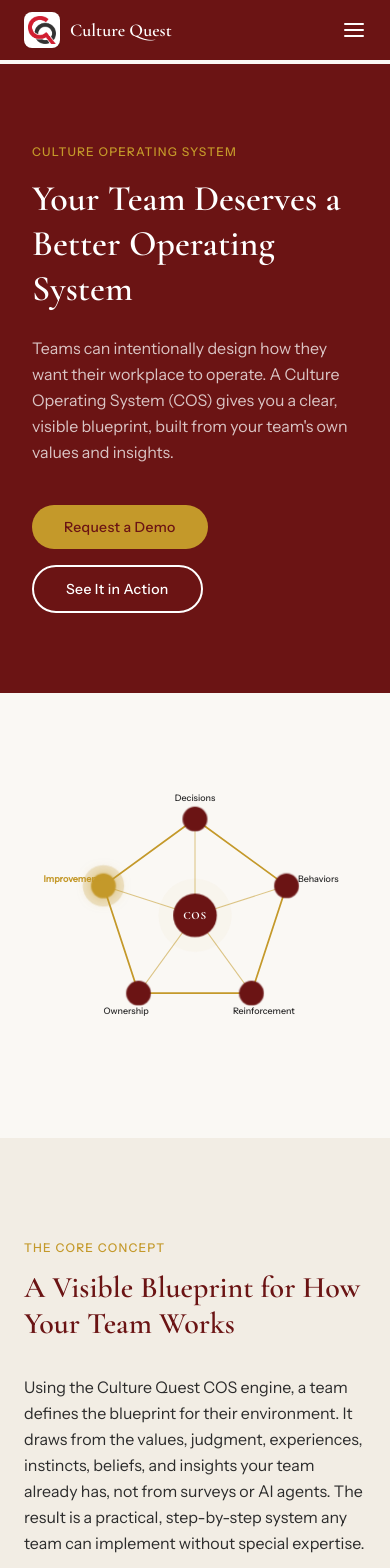
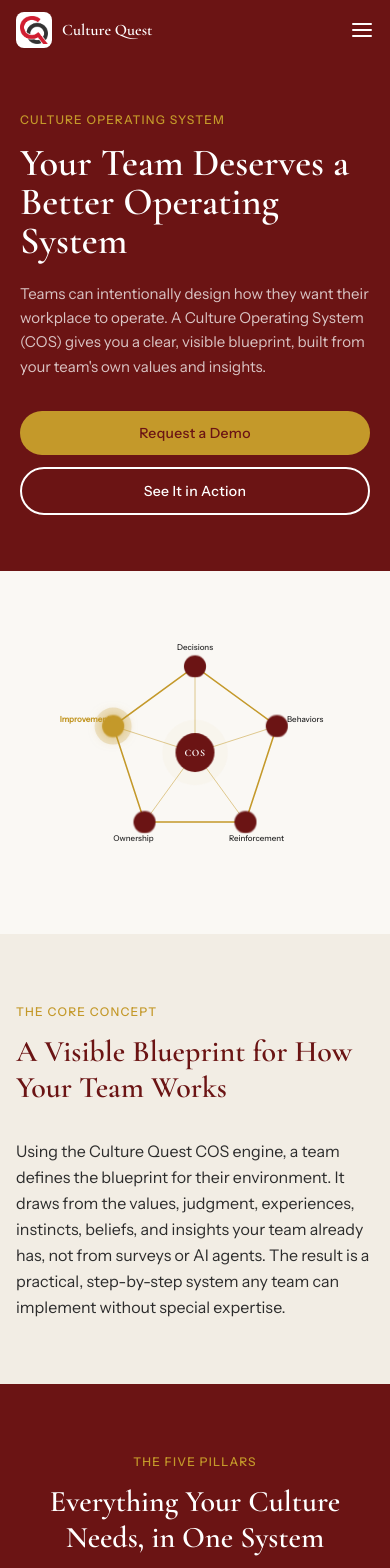
Before and after one commit to moeezmujahid70/culturequestsoftware, a Next.js app: page / in a window 390 px wide. Shown: the top 1568 px of the page. Built offline with nearby package versions, Linux system fonts and the light colour scheme.

Commit message:
style: refine layout and spacing across multiple components

```diff
--- a/app/globals.css
+++ b/app/globals.css
@@ -4,6 +4,10 @@
 
 html {
   scroll-behavior: smooth;
+}
+
+body {
+  overflow-x: hidden;
 }
 
 /* ── Scroll-reveal system ───────────────────────────────── */
@@ -60,6 +64,15 @@
   width: 100%;
 }
 
+.no-scrollbar {
+  -ms-overflow-style: none;
+  scrollbar-width: none;
+}
+
+.no-scrollbar::-webkit-scrollbar {
+  display: none;
+}
+
 /* ── Respect reduced motion ─────────────────────────────── */
 @media (prefers-reduced-motion: reduce) {
   html { scroll-behavior: auto; }
--- a/components/ConceptSection.tsx
+++ b/components/ConceptSection.tsx
@@ -1,6 +1,6 @@
 export default function ConceptSection() {
   return (
-    <section className="bg-parchment px-6 py-24 lg:py-32">
+    <section className="bg-parchment px-4 py-16 sm:px-6 sm:py-20 lg:py-32">
       <div className="mx-auto max-w-[760px]">
         <div data-animate>
           <span className="font-body text-xs font-medium uppercase tracking-widest text-gold">
--- a/components/Footer.tsx
+++ b/components/Footer.tsx
@@ -1,11 +1,11 @@
 export default function Footer() {
   return (
-    <footer className="bg-crimson px-6 py-16">
+    <footer className="bg-crimson px-4 py-12 sm:px-6 sm:py-16">
       <div className="mx-auto max-w-7xl">
-        <div className="grid gap-12 md:grid-cols-2">
+        <div className="grid gap-10 md:grid-cols-2">
           {/* Left, brand */}
-          <div>
-            <div className="flex items-center gap-3">
+          <div className="text-center md:text-left">
+            <div className="flex items-center justify-center gap-3 md:justify-start">
               <span className="flex h-11 w-11 flex-shrink-0 items-center justify-center overflow-hidden rounded-xl bg-white p-1.5 shadow-sm">
                 <img
                   src="/cq-logo.jpg"
@@ -27,7 +27,7 @@
           </div>
 
           {/* Right, contact */}
-          <div className="md:text-right">
+          <div className="text-center md:text-right">
             <p className="font-display text-lg font-semibold text-white">
               Gerald (Jerry) Wagner, PhD
             </p>
--- a/components/Hero.tsx
+++ b/components/Hero.tsx
@@ -16,7 +16,7 @@
 
 export default function Hero() {
   return (
-    <section className="pt-16">
+    <section className="pt-14 sm:pt-16">
       <style>{`
         /* Draw-in on load */
         @keyframes drawPent {
@@ -67,24 +67,24 @@
         }
       `}</style>
 
-      <div className="grid min-h-[calc(100vh-4rem)] lg:grid-cols-2">
+      <div className="grid lg:min-h-[calc(100vh-4rem)] lg:grid-cols-2">
         {/* Left, crimson panel */}
-        <div className="flex flex-col justify-center bg-crimson px-8 py-20 lg:px-16 xl:px-24">
+        <div className="flex flex-col justify-center bg-crimson px-5 py-14 sm:px-8 sm:py-[4.5rem] lg:px-16 lg:py-20 xl:px-24">
           <span className="mb-4 inline-block font-body text-xs font-medium uppercase tracking-widest text-gold">
             Culture Operating System
           </span>
-          <h1 className="font-display text-4xl font-semibold leading-tight text-white sm:text-5xl lg:text-7xl">
+          <h1 className="font-display text-[2.4rem] font-semibold leading-[1.02] text-white sm:text-5xl lg:text-7xl">
             Your Team Deserves a Better Operating System
           </h1>
-          <p className="mt-6 max-w-xl font-body text-base leading-relaxed text-white/75 lg:text-lg">
+          <p className="mt-5 max-w-lg font-body text-[15px] leading-relaxed text-white/75 sm:mt-6 sm:text-base lg:text-lg">
             Teams can intentionally design how they want their workplace to
             operate. A Culture Operating System (COS) gives you a clear, visible
             blueprint, built from your team&apos;s own values and insights.
           </p>
-          <div className="mt-10 flex flex-wrap gap-4">
+          <div className="mt-8 flex flex-col gap-3 sm:mt-10 sm:flex-row sm:flex-wrap sm:gap-4">
             <a
               href="mailto:jerry.wagner@culturesinaction.com"
-              className="cursor-pointer rounded-full bg-gold px-8 py-3 font-body text-sm font-medium tracking-wide text-crimson transition-colors duration-200 hover:bg-yellow-500"
+              className="cursor-pointer rounded-full bg-gold px-8 py-3 text-center font-body text-sm font-medium tracking-wide text-crimson transition-colors duration-200 hover:bg-yellow-500"
             >
               Request a Demo
             </a>
@@ -92,7 +92,7 @@
               href="https://www.teamculturesystem.com"
               target="_blank"
               rel="noopener noreferrer"
-              className="cursor-pointer rounded-full border-2 border-white px-8 py-3 font-body text-sm font-medium tracking-wide text-white transition-colors duration-200 hover:bg-white/10"
+              className="cursor-pointer rounded-full border-2 border-white px-8 py-3 text-center font-body text-sm font-medium tracking-wide text-white transition-colors duration-200 hover:bg-white/10"
             >
               See It in Action
             </a>
@@ -100,10 +100,10 @@
         </div>
 
         {/* Right, cream panel */}
-        <div className="cos-anim flex items-center justify-center bg-cream px-4 py-16 lg:px-8 lg:py-0">
+        <div className="cos-anim flex items-center justify-center bg-cream px-3 py-10 sm:px-4 sm:py-14 lg:px-8 lg:py-0">
           <svg
             viewBox="-60 -30 520 460"
-            className="h-auto w-full max-w-[540px]"
+            className="h-auto w-full max-w-[320px] sm:max-w-[420px] lg:max-w-[540px]"
             fill="none"
             xmlns="http://www.w3.org/2000/svg"
             role="img"
--- a/components/Navbar.tsx
+++ b/components/Navbar.tsx
@@ -25,7 +25,7 @@
         scrolled ? "shadow-lg" : ""
       }`}
     >
-      <div className="mx-auto flex max-w-7xl items-center justify-between px-6 py-3">
+      <div className="mx-auto flex max-w-7xl items-center justify-between px-4 py-3 sm:px-6">
         {/* Logo + wordmark */}
         <a href="#" className="flex items-center gap-2.5">
           <span className="flex h-9 w-9 flex-shrink-0 items-center justify-center overflow-hidden rounded-lg bg-white p-1 shadow-sm">
@@ -37,7 +37,7 @@
               className="h-7 w-7 object-contain"
             />
           </span>
-          <span className="font-display text-lg font-semibold text-white">
+          <span className="font-display text-base font-semibold text-white sm:text-lg">
             Culture Quest
           </span>
         </a>
@@ -106,7 +106,7 @@
 
       {/* Mobile dropdown */}
       {menuOpen && (
-        <div className="border-t border-white/10 bg-crimson px-6 pb-4 md:hidden">
+        <div className="border-t border-white/10 bg-crimson px-4 pb-5 md:hidden">
           {navLinks.map((link) => (
             <a
               key={link.label}
@@ -122,7 +122,7 @@
           ))}
           <a
             href="mailto:jerry.wagner@culturesinaction.com"
-            className="mt-2 inline-block cursor-pointer rounded-full bg-gold px-5 py-2 font-body text-sm font-medium text-crimson"
+            className="mt-3 inline-flex w-full cursor-pointer items-center justify-center rounded-full bg-gold px-5 py-2.5 font-body text-sm font-medium text-crimson"
           >
             DEMO
           </a>
--- a/components/PartnersSection.tsx
+++ b/components/PartnersSection.tsx
@@ -1,6 +1,6 @@
 export default function PartnersSection() {
   return (
-    <section id="partners" className="bg-crimson px-6 py-24 lg:py-32">
+    <section id="partners" className="bg-crimson px-4 py-16 sm:px-6 sm:py-20 lg:py-32">
       <div className="mx-auto max-w-2xl text-center" data-animate>
         <span className="font-body text-xs font-medium uppercase tracking-widest text-gold">
           Associates &amp; Partners
--- a/components/PillarsSection.tsx
+++ b/components/PillarsSection.tsx
@@ -24,7 +24,7 @@
 
 export default function PillarsSection() {
   return (
-    <section id="principles" className="bg-crimson px-6 py-24 lg:py-32">
+    <section id="principles" className="bg-crimson px-4 py-16 sm:px-6 sm:py-20 lg:py-32">
       <div className="mx-auto max-w-7xl">
         <div className="text-center">
           <span className="font-body text-xs font-medium uppercase tracking-widest text-gold">
@@ -35,11 +35,11 @@
           </h2>
         </div>
 
-        <div className="mt-16 grid gap-6 sm:grid-cols-2 lg:grid-cols-5" data-animate-children>
+        <div className="mt-12 grid gap-4 sm:mt-16 sm:grid-cols-2 sm:gap-6 lg:grid-cols-5" data-animate-children>
           {pillars.map((pillar) => (
             <div
               key={pillar.name}
-              className="group cursor-pointer rounded-lg border-t-2 border-gold bg-white/[0.06] p-6 transition-all duration-200 hover:-translate-y-2 hover:border-t-4 hover:bg-white/[0.12] hover:shadow-lg hover:shadow-black/20"
+              className="group cursor-pointer rounded-lg border-t-2 border-gold bg-white/[0.06] p-5 transition-all duration-200 hover:-translate-y-2 hover:border-t-4 hover:bg-white/[0.12] hover:shadow-lg hover:shadow-black/20 sm:p-6"
             >
               <h3 className="font-display text-xl font-semibold text-gold transition-colors duration-200 group-hover:text-yellow-300">
                 {pillar.name}
--- a/components/WhySection.tsx
+++ b/components/WhySection.tsx
@@ -35,7 +35,7 @@
 
 export default function WhySection() {
   return (
-    <section className="bg-cream px-6 py-24 lg:py-32">
+    <section className="bg-cream px-4 py-16 sm:px-6 sm:py-20 lg:py-32">
       <div className="mx-auto max-w-7xl">
         <div className="text-center">
           <span className="font-body text-xs font-medium uppercase tracking-widest text-gold">
@@ -46,13 +46,13 @@
           </h2>
         </div>
 
-        <div className="mt-16 grid gap-12 md:grid-cols-3" data-animate-children>
+        <div className="mt-12 grid gap-5 sm:mt-16 sm:gap-8 md:grid-cols-3 md:gap-12" data-animate-children>
           {reasons.map((r) => (
             <div
               key={r.title}
-              className="group rounded-xl p-6 text-center transition-all duration-200 hover:-translate-y-1 hover:bg-white hover:shadow-md md:text-left"
+              className="group rounded-2xl bg-white/45 p-5 text-left transition-all duration-200 hover:-translate-y-1 hover:bg-white hover:shadow-md sm:p-6"
             >
-              <div className="mb-4 flex justify-center md:justify-start">
+              <div className="mb-4 flex justify-start">
                 <div className="rounded-full bg-gold/10 p-3 transition-colors duration-200 group-hover:bg-gold/20">
                   {r.icon}
                 </div>
```
Also changed, not shown: components/ContactSection.tsx (+5 -5 lines), components/CtaSection.tsx (+4 -4 lines), components/PricingSection.tsx (+13 -10 lines).
